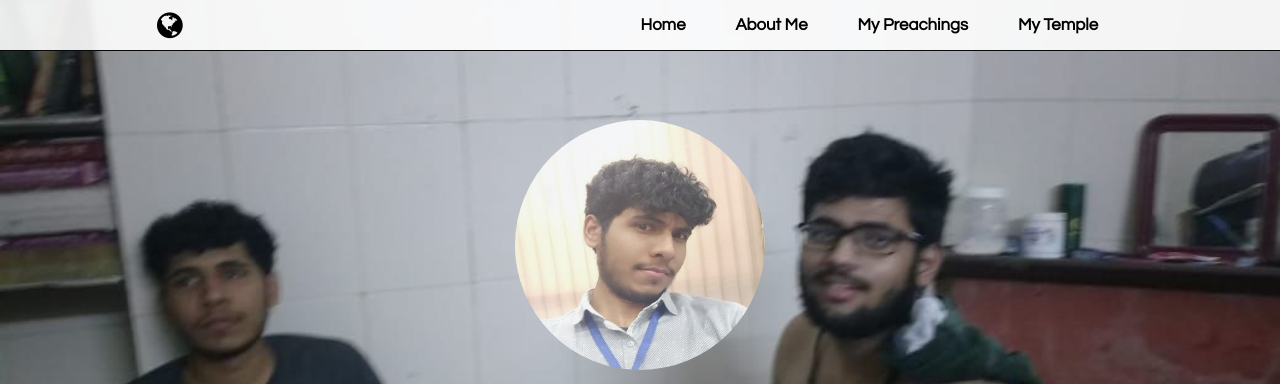
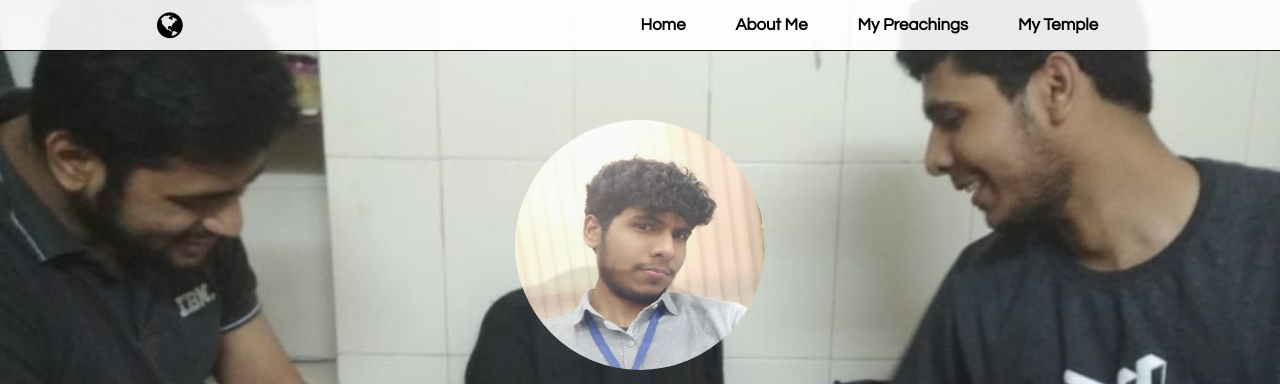
Before and after one commit to Pankaj-Baranwal/tumharahisahihai, a plain HTML site: page index.html in a window 1280 px wide. Shown: the top 384 px of the page. Drawn offline with nearby package versions, Linux system fonts and the light colour scheme.

Commit message:
Updating cover

```diff
--- a/css/style.css
+++ b/css/style.css
@@ -61,7 +61,7 @@ a.navbar-brand .fa-globe:hover
   max-width: 996px;
 }
 .splash {
-  background:url("../cover.jpeg") no-repeat fixed center bottom;
+  background:url("../cover1.jpg") no-repeat fixed center bottom;
 	background-size: cover;
 	color: #fff;
 }
```
Also changed, not shown: cover.jpg (added), cover1.jpg (added).
